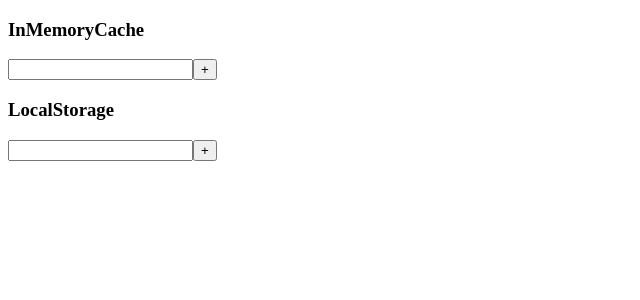
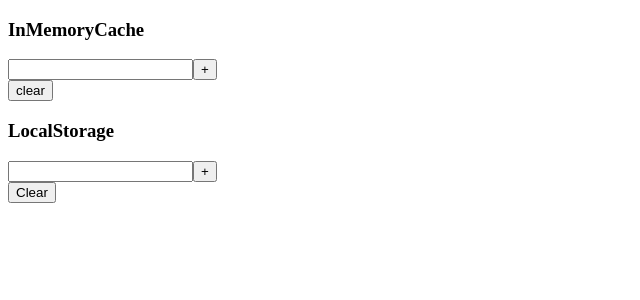
Before and after one commit to snamiki1212/example-apollo-client-local-state, a React (Create React App) app: page / in a window 1280 px wide. Shown: the top 300 px of the page, without its empty margins (0-640 px from the left). Built offline with nearby package versions, Linux system fonts and the light colour scheme.

Commit message:
Add clear feature

```diff
--- a/src/App.tsx
+++ b/src/App.tsx
@@ -40,12 +40,14 @@ function App() {
         <h3>InMemoryCache</h3>
         <HandleItems />
         <ShowItems />
+        <ClearItems />
       </div>
 
       <div>
         <h3>LocalStorage</h3>
         <HandleTodos />
         <ShowTodos />
+        <ClearTodos />
       </div>
     </Provider>
   );
@@ -116,6 +118,16 @@ const ShowItems = () => {
   );
 };
 
+const ClearItems = () => {
+  const clear = () => {
+    client.writeQuery({
+      query: GetItems,
+      data: { items: [] },
+    });
+  };
+  return <button onClick={clear}>clear</button>;
+};
+
 const HandleTodos = () => {
   const [text, setText] = React.useState<string>("");
   const [noop] = useMutation(Noop, {
@@ -167,4 +179,16 @@ const ShowTodos = () => {
   );
 };
 
+const ClearTodos = () => {
+  const clear = () => {
+    window.localStorage.clear();
+    client.writeQuery({
+      query: GetTodos,
+      data: { todos: [] },
+    });
+  };
+
+  return <button onClick={clear}>Clear</button>;
+};
+
 export default App;
```
